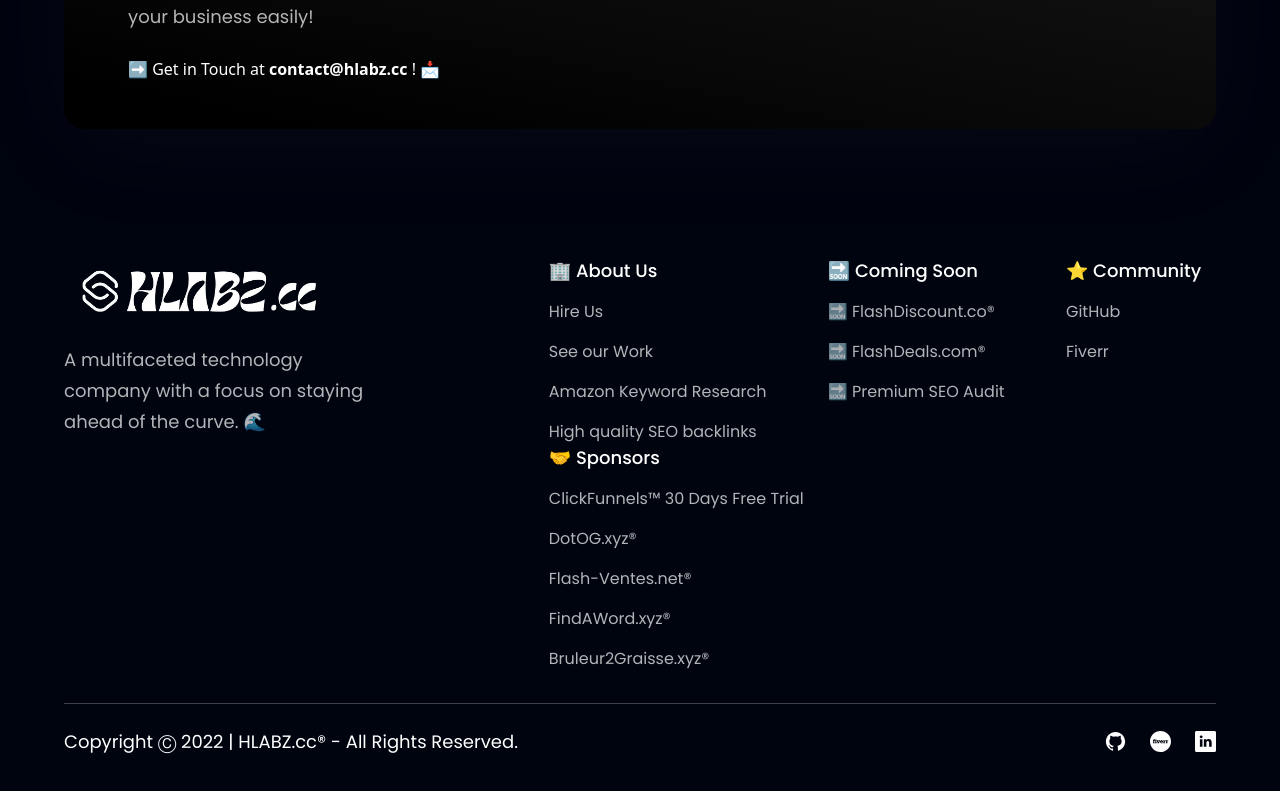
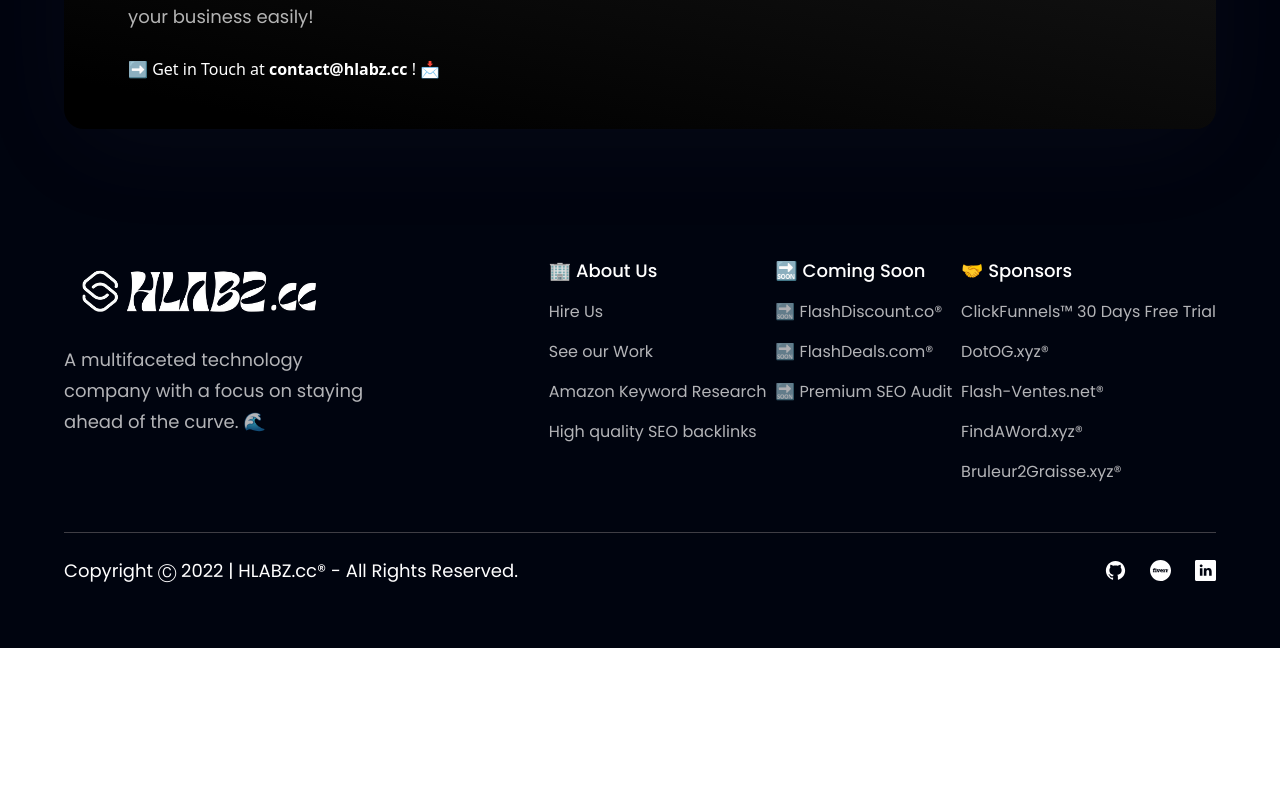
Before and after one commit to HLABZcc/HLABZ.cc, a React (Vite) app: page / in a window 1280 px wide. Shown: the part 3514-4305 px from the top of the page. After the commit the page ends 4162 px from the top, so only its background shows below. Built offline with nearby package versions, Linux system fonts and the light colour scheme.

Commit message:
Update index.js

```diff
--- a/src/constants/index.js
+++ b/src/constants/index.js
@@ -129,21 +129,6 @@ export const footerLinks = [
       },
     ],
   },
-    {
-    title: "⭐️ Community",
-    links: [
-      {
-        name: "GitHub",
-        link: "https://github.com/HLABZcc",
-        url: "https://github.com/HLABZcc",
-      },
-      {
-        name: "Fiverr",
-        link: "https://www.fiverr.com/hlabzconsult",
-        url: "https://www.fiverr.com/hlabzconsult",
-      },
-    ],
-  },
   {
     title: "🤝 Sponsors",
     links: [
@@ -172,6 +157,21 @@ export const footerLinks = [
         link: "https://www.bruleur2graisse.xyz/",
         url: "https://www.bruleur2graisse.xyz/",
       },
+          {
+    title: "⭐️ Community",
+    links: [
+      {
+        name: "GitHub",
+        link: "https://github.com/HLABZcc",
+        url: "https://github.com/HLABZcc",
+      },
+      {
+        name: "Fiverr",
+        link: "https://www.fiverr.com/hlabzconsult",
+        url: "https://www.fiverr.com/hlabzconsult",
+      },
+    ],
+  },
     ],
   },
 ];
```
